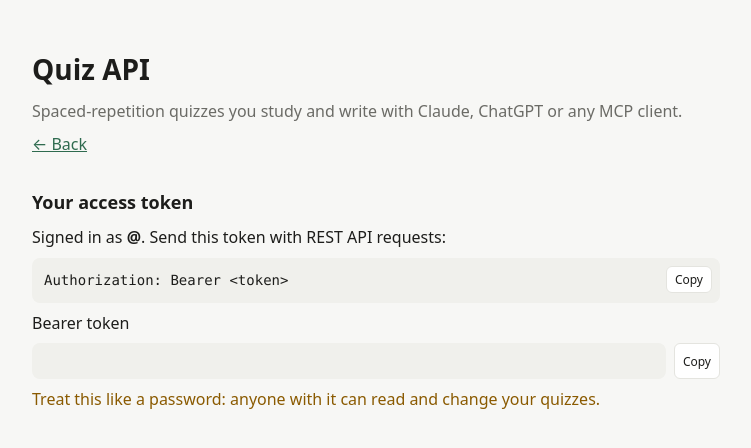
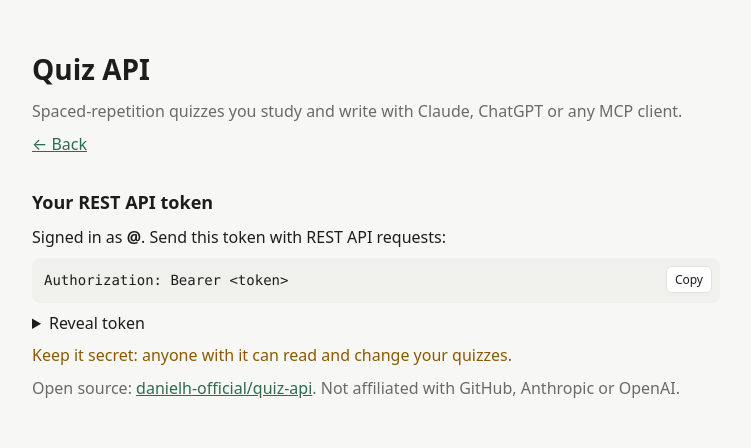
Before and after one commit to danielh-official/quiz-api, a Python web app: template app/templates/token.html in a window 1280 px wide. Shown: the top 448 px of the page, without its empty margins (264-1015 px from the left). Run offline with Jinja, Linux system fonts and the light colour scheme; the template is opened without the code that fills it, so the values that code supplies are empty.

Commit message:
feat(web): drop patterns that make the pages look like phishing
The home page no longer leads with a Sign in with GitHub button: it calls
itself a personal instance with a low-key owner sign-in link. The token page
reveals the token in a details block instead of a password field. Pages are
noindex, robots.txt disallows crawling, and a footer links the source and
disclaims affiliation.

Co-Authored-By: Claude Opus 5.5 <noreply@anthropic.com>

```diff
--- a/app/templates/layout.html
+++ b/app/templates/layout.html
@@ -4,6 +4,7 @@
 <head>
     <meta charset="utf-8">
     <meta name="viewport" content="width=device-width, initial-scale=1">
+    <meta name="robots" content="noindex, nofollow">
     <title>Quiz API</title>
     <style>
         :root {
@@ -132,23 +133,6 @@
             right: 8px;
         }
 
-        .token {
-            display: flex;
-            gap: 8px;
-            margin: 8px 0;
-        }
-
-        .token input {
-            flex: 1;
-            min-width: 0;
-            background: var(--code);
-            color: var(--text);
-            border: 0;
-            border-radius: 8px;
-            padding: 10px 12px;
-            font: 14px ui-monospace, SFMono-Regular, Menlo, monospace;
-        }
-
         a {
             color: var(--accent);
         }
@@ -186,11 +170,13 @@
         <h1>Quiz API</h1>
         <p class="muted">Spaced-repetition quizzes you study and write with Claude, ChatGPT or any MCP client.</p>
         {% block content %}{% endblock %}
+        <p class="muted">Open source: <a href="https://github.com/danielh-official/quiz-api">danielh-official/quiz-api</a>.
+            Not affiliated with GitHub, Anthropic or OpenAI.</p>
     </main>
     <script>
         // Copy buttons: the only client-side behaviour.
         document.querySelectorAll("[data-copy]").forEach((el) => {
-            const text = el.value ?? el.textContent;  // <input> or <pre>
+            const text = el.textContent;
             const button = document.createElement("button");
             button.type = "button";
             button.className = "copy";
@@ -200,7 +186,7 @@
                 button.textContent = "Copied";
                 setTimeout(() => (button.textContent = "Copy"), 1500);
             };
-            el.tagName === "INPUT" ? el.after(button) : el.append(button);
+            el.append(button);
         });
     </script>
 </body>
--- a/app/templates/token.html
+++ b/app/templates/token.html
@@ -1,14 +1,16 @@
 {% extends "layout.html" %}
 {% block content %}
 <p><a href="/">← Back</a></p>
-<h2>Your access token</h2>
+<h2>Your REST API token</h2>
 <p>Signed in as <strong>@{{ user.login }}</strong>. Send this token with REST API requests:</p>
 <pre data-copy>Authorization: Bearer &lt;token&gt;</pre>
-<label for="token">Bearer token</label>
-<div class="token"><input id="token" type="password" readonly value="{{ token }}" data-copy></div>
+<details>
+    <summary>Reveal token</summary>
+    <pre data-copy>{{ token }}</pre>
+</details>
 {% if mock %}
 <p class="muted">Sign-in is mocked, so this is a placeholder: REST requests work with any token, or none.</p>
 {% else %}
-<p class="warn">Treat this like a password: anyone with it can read and change your quizzes.</p>
+<p class="warn">Keep it secret: anyone with it can read and change your quizzes.</p>
 {% endif %}
 {% endblock %}
```
Also changed, not shown: app/templates/home.html (+9 -10 lines), app/web.py (+7 -1 lines), tests/test_web.py (+8 -2 lines).
